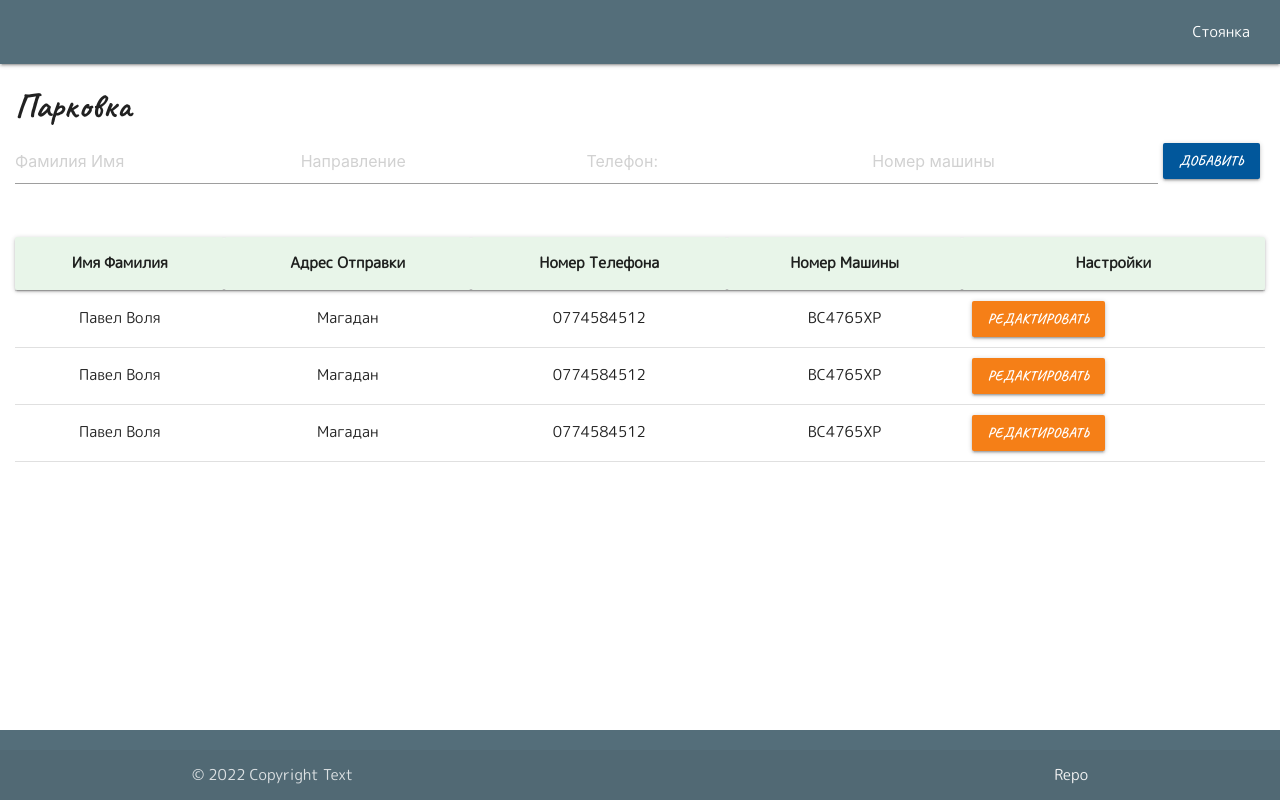
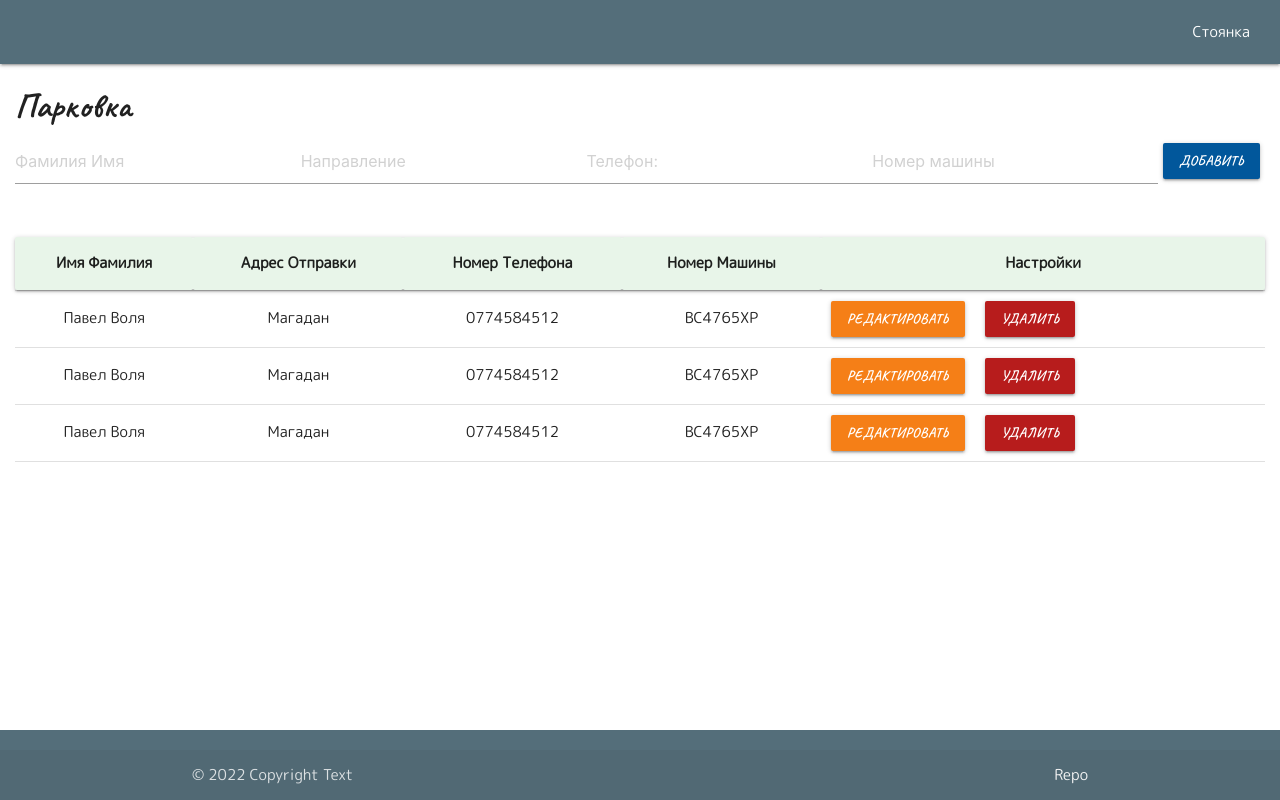
Before and after one commit to Cumabay/depo-front, a React (Create React App) app: page / in a window 1280 px wide. Built offline with nearby package versions, Linux system fonts and the light colour scheme.

Commit message:
17-07 Part 3

```diff
--- a/src/components/ReadOnlyRow.js
+++ b/src/components/ReadOnlyRow.js
@@ -1,6 +1,6 @@
 import React from 'react'
 
-const ReadOnlyRow = ({ contact, handleEditClick }) => {
+const ReadOnlyRow = ({ contact, handleEditClick, handleDeleteClick }) => {
   return (
     <tr>
       <td>{contact.fullName}</td>
@@ -14,6 +14,13 @@
       >
         Редактировать
       </button>
+      <button
+        className='btn boxRed red darken-4'
+        type='button'
+        onClick={() => handleDeleteClick(contact.id)}
+      >
+        Удалить
+      </button>
     </tr>
   )
 }
--- a/src/components/Table.jsx
+++ b/src/components/Table.jsx
@@ -83,6 +83,16 @@
     setEditContactId(null)
   }
 
+  const handleDeleteClick = (contactId) => {
+    const newContacts = [...contacts]
+
+    const index = contacts.findIndex((contact) => contact.id === contactId)
+
+    newContacts.splice(index, 1)
+
+    setContacts(newContacts);
+  }
+
   const handleEditFormCSubmit = (event) => {
     event.preventDefault()
 
@@ -160,6 +170,7 @@
                 <ReadOnlyRow
                   contact={contact}
                   handleEditClick={handleEditClick}
+                  handleDeleteClick={handleDeleteClick}
                 />
               )}
             </Fragment>
```
